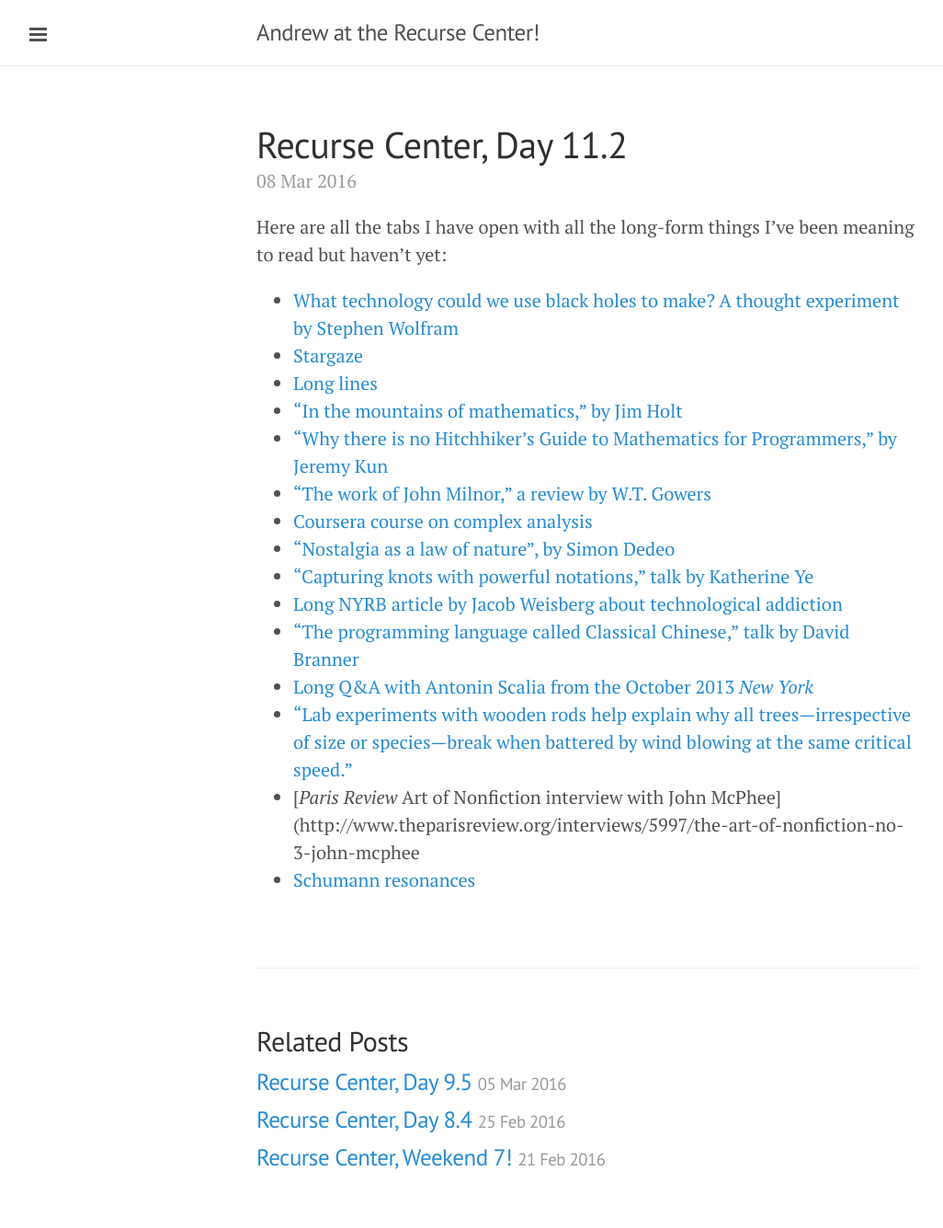
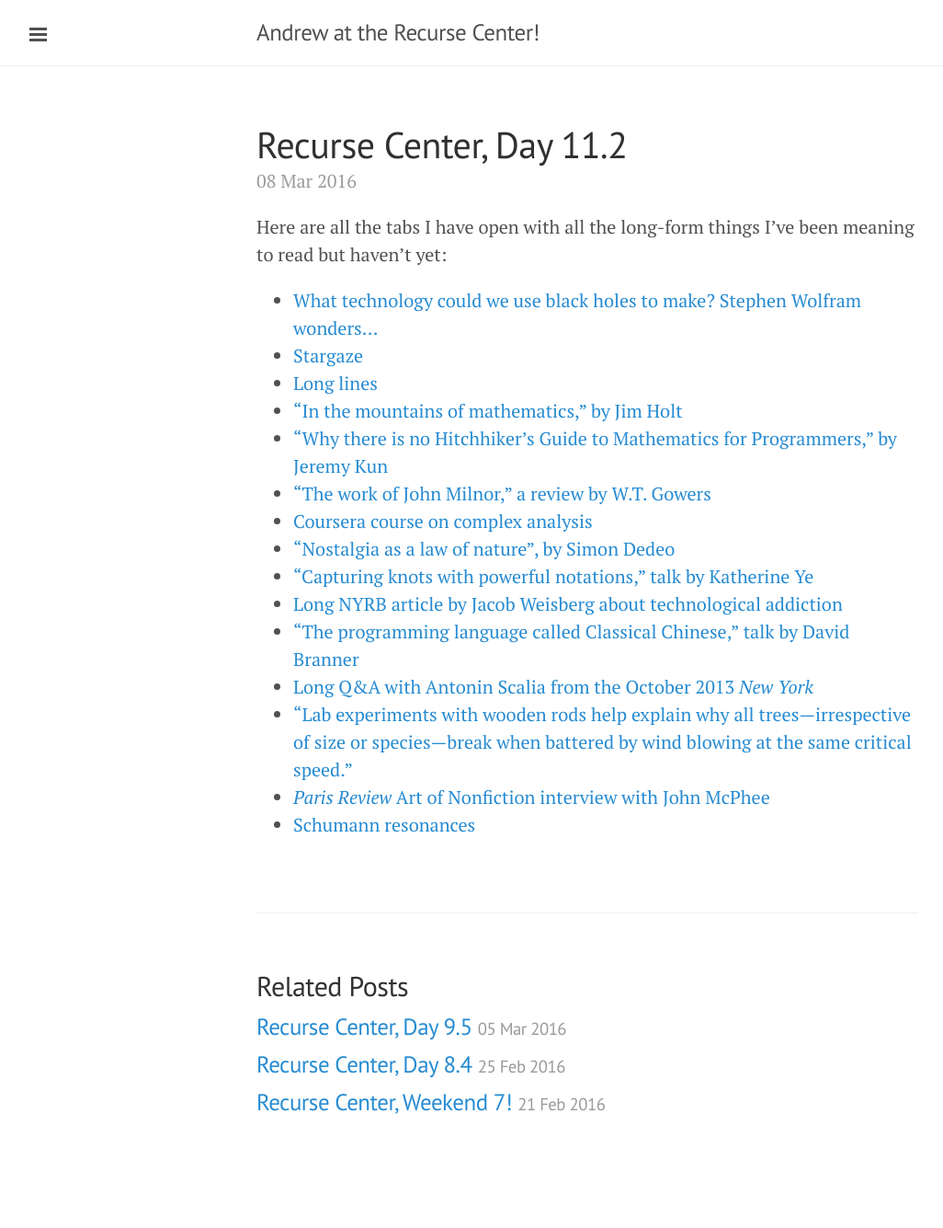
Before and after one commit to amalex5/amalex5.github.io, a Jekyll site: the page built from _posts/2016-03-08-recurse-center-day-11-2.markdown, in a window 1280 px wide. Shown: the whole page at 92% size, without its empty margins (1-1027 px from the left). Built offline with Jekyll 4.4.1, drawn with Linux system fonts in a browser that asks for light colours; after the commit the page ends 1275 px from its top, so only the background shows below that.

Commit message:
Post update: Recurse Center, Day 11.2

```diff
--- a/_posts/2016-03-08-recurse-center-day-11-2.markdown
+++ b/_posts/2016-03-08-recurse-center-day-11-2.markdown
@@ -5,7 +5,7 @@ layout: post
 ---
 Here are all the tabs I have open with all the long-form things I've been meaning to read but haven't yet:
 
-- [What technology could we use black holes to make? A thought experiment by Stephen Wolfram](http://blog.stephenwolfram.com/2016/02/black-hole-tech/)
+- [What technology could we use black holes to make? Stephen Wolfram wonders...](http://blog.stephenwolfram.com/2016/02/black-hole-tech/)
 - [Stargaze](http://features.weather.com/stargaze/)
 - [Long lines](http://blogs.scientificamerican.com/roots-of-unity/a-few-of-my-favorite-spaces-the-long-line/)
 - ["In the mountains of mathematics," by Jim Holt](http://www.nybooks.com/articles/2015/12/03/mountains-mathematics/)
@@ -18,5 +18,5 @@ Here are all the tabs I have open with all the long-form things I've been meanin
 - [“The programming language called Classical Chinese,” talk by David Branner](https://www.youtube.com/watch?v=vBhg2p8aAQ0)
 - [Long Q&A with Antonin Scalia from the October 2013 *New York*](http://nymag.com/news/features/antonin-scalia-2013-10/index3.html#print)
 - [“Lab experiments with wooden rods help explain why all trees—irrespective of size or species—break when battered by wind blowing at the same critical speed.”](http://physics.aps.org/synopsis-for/10.1103/PhysRevE.93.023001)
-- [*Paris Review* Art of Nonfiction interview with John McPhee](http://www.theparisreview.org/interviews/5997/the-art-of-nonfiction-no-3-john-mcphee
+- [*Paris Review* Art of Nonfiction interview with John McPhee](http://www.theparisreview.org/interviews/5997/the-art-of-nonfiction-no-3-john-mcphee)
 - [Schumann resonances](https://en.wikipedia.org/wiki/Schumann_resonances)
```
